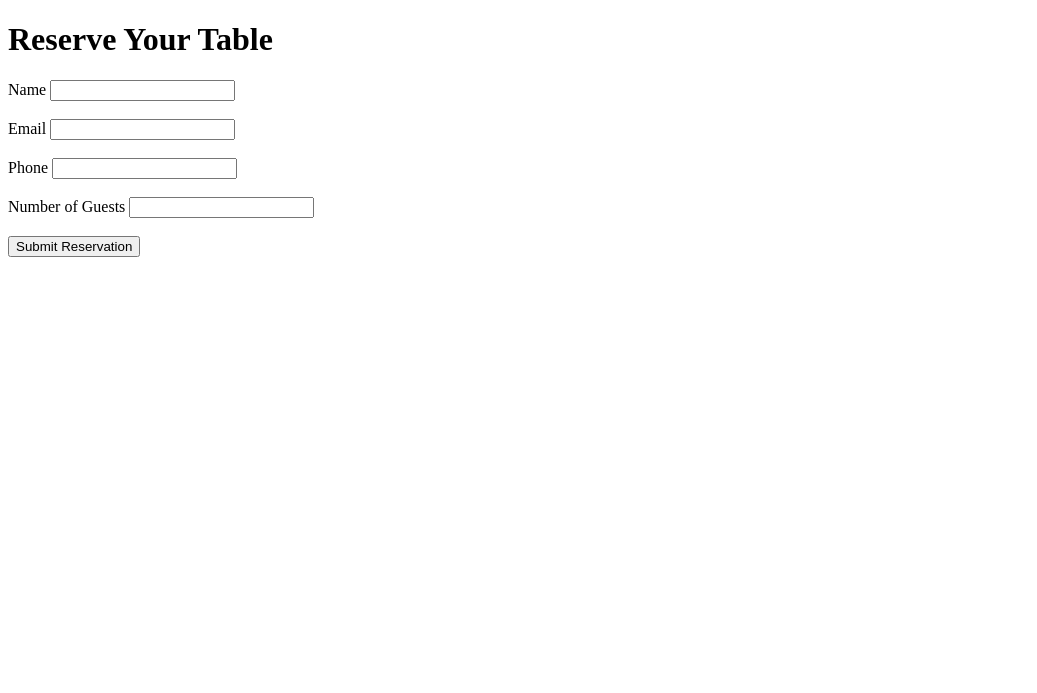
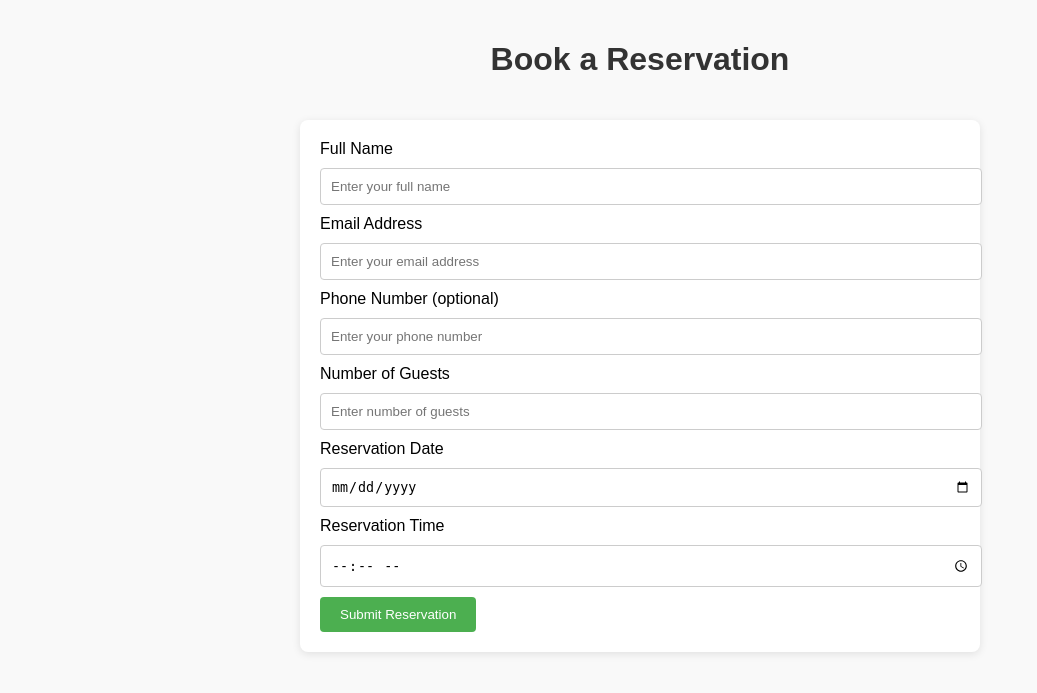
Before and after one commit to rotss2/DineTable, a Python web app: template templates/public_reserve.html in a window 1280 px wide. Shown: the top 693 px of the page, without its empty margins (0-1037 px from the left). Run offline with Jinja, Linux system fonts and the light colour scheme; the template is opened without the code that fills it, so the values that code supplies are empty.

Commit message:
first-commit

```diff
--- a/templates/public_reserve.html
+++ b/templates/public_reserve.html
@@ -3,22 +3,30 @@
 <head>
     <meta charset="UTF-8">
     <meta name="viewport" content="width=device-width, initial-scale=1.0">
-    <title>Reserve a Table</title>
+    <title>Book a Reservation</title>
+    <link rel="stylesheet" href="{{ url_for('static', filename='css/styles.css') }}">
 </head>
 <body>
-    <h1>Reserve Your Table</h1>
-    <form method="POST">
-        <label for="name">Name</label>
-        <input type="text" id="name" name="name" required><br><br>
+    <h1>Book a Reservation</h1>
 
-        <label for="email">Email</label>
-        <input type="email" id="email" name="email" required><br><br>
+    <form action="{{ url_for('public_reserve') }}" method="post">
+        <label for="name">Full Name</label>
+        <input type="text" id="name" name="name" placeholder="Enter your full name" required>
 
-        <label for="phone">Phone</label>
-        <input type="text" id="phone" name="phone" required><br><br>
+        <label for="email">Email Address</label>
+        <input type="email" id="email" name="email" placeholder="Enter your email address" required>
+
+        <label for="phone">Phone Number (optional)</label>
+        <input type="text" id="phone" name="phone" placeholder="Enter your phone number">
 
         <label for="guests">Number of Guests</label>
-        <input type="number" id="guests" name="guests" required><br><br>
+        <input type="number" id="guests" name="guests" placeholder="Enter number of guests" required>
+
+        <label for="date">Reservation Date</label>
+        <input type="date" id="date" name="date" required>
+
+        <label for="time">Reservation Time</label>
+        <input type="time" id="time" name="time" required>
 
         <button type="submit">Submit Reservation</button>
     </form>
--- /dev/null
+++ b/templates/style/css/styles.css
@@ -0,0 +1,44 @@
+/* styles.css */
+body {
+    background-color: #f9f9f9;
+    font-family: 'Arial', sans-serif;
+    margin: 0;
+    padding: 0;
+}
+
+h1 {
+    color: #333;
+    text-align: center;
+    padding: 20px;
+}
+
+form {
+    margin: 20px auto;
+    padding: 20px;
+    background-color: #fff;
+    border-radius: 8px;
+    box-shadow: 0 2px 8px rgba(0, 0, 0, 0.1);
+    width: 50%;
+}
+
+input, select {
+    width: 100%;
+    padding: 10px;
+    margin: 10px 0;
+    border: 1px solid #ccc;
+    border-radius: 4px;
+}
+
+button {
+    background-color: #4CAF50;
+    color: white;
+    border: none;
+    padding: 10px 20px;
+    text-align: center;
+    border-radius: 4px;
+    cursor: pointer;
+}
+
+button:hover {
+    background-color: #45a049;
+}
```
